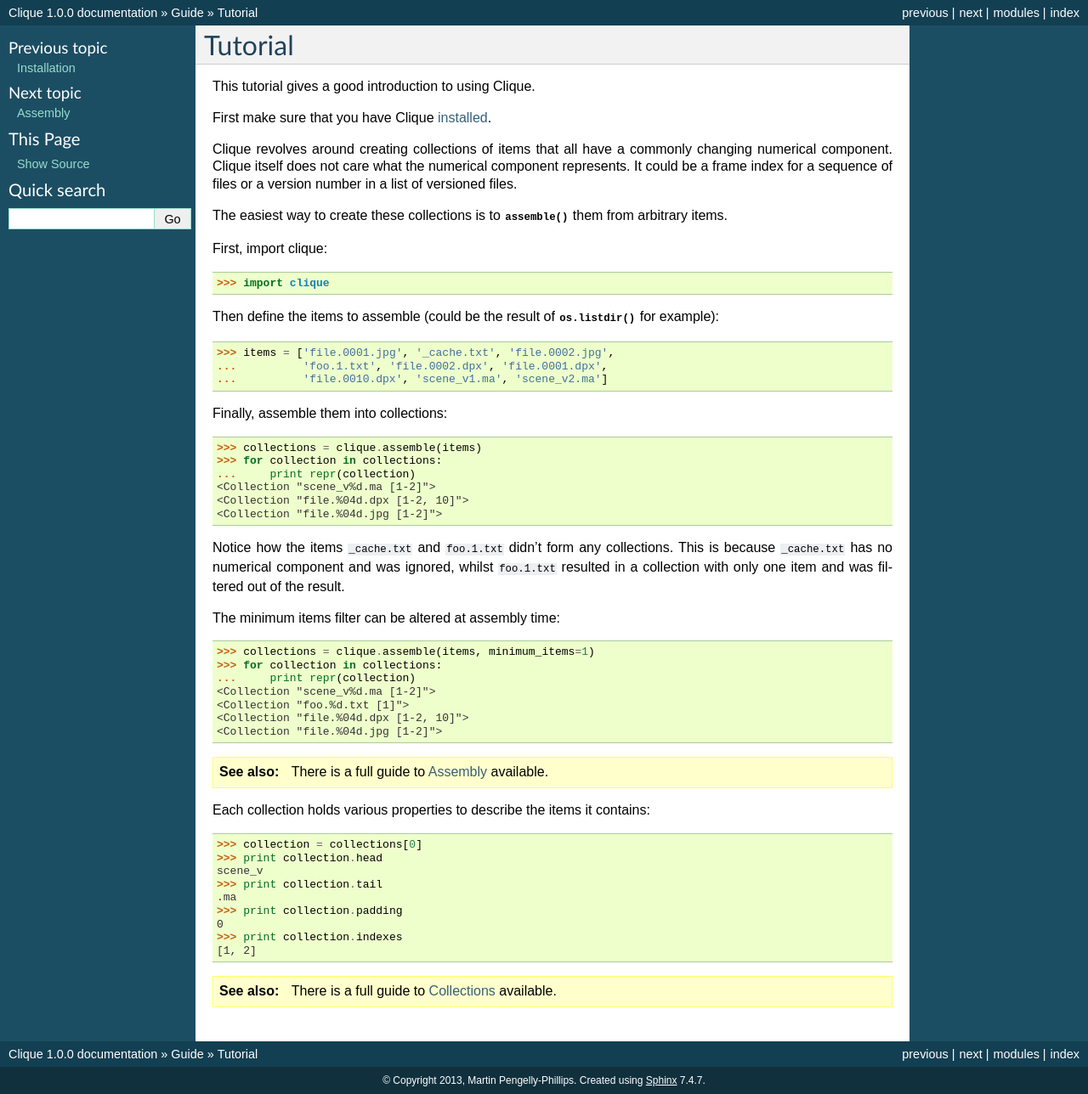
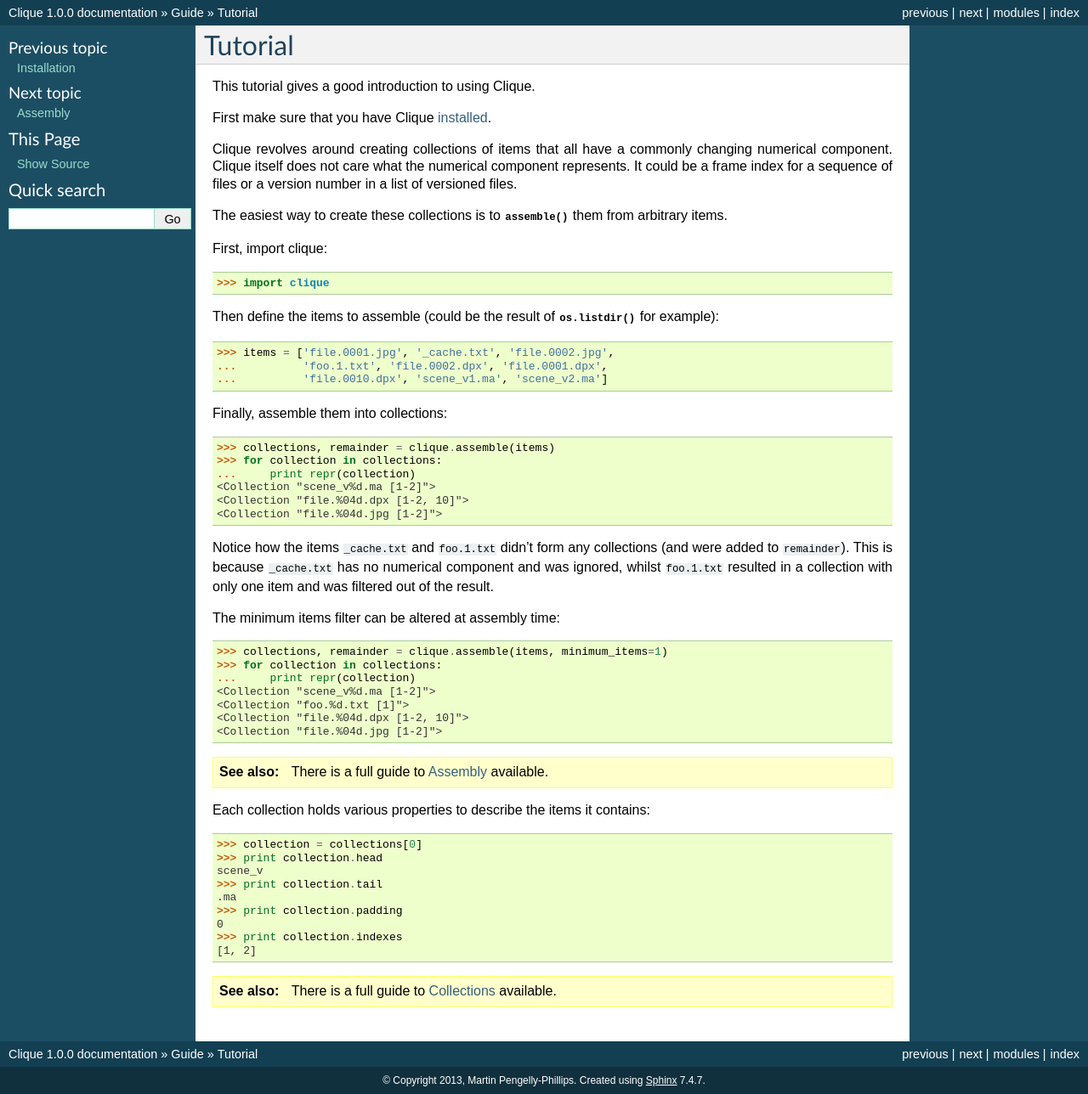
Before and after one commit to 4degrees/clique, a Sphinx documentation site: the page built from doc/guide/tutorial.rst, in a window 1280 px wide. Shown: the whole page at 85% size. Built offline with Sphinx 7.4.7, drawn with Linux system fonts in a browser that asks for light colours.

Commit message:
[#4] Update documentation to reflect altered clique.assembly return value.

```diff
--- a/doc/guide/tutorial.rst
+++ b/doc/guide/tutorial.rst
@@ -34,7 +34,7 @@ for example)::
 
 Finally, assemble them into collections::
 
-    >>> collections = clique.assemble(items)
+    >>> collections, remainder = clique.assemble(items)
     >>> for collection in collections:
     ...     print repr(collection)
     <Collection "scene_v%d.ma [1-2]">
@@ -42,13 +42,13 @@ Finally, assemble them into collections::
     <Collection "file.%04d.jpg [1-2]">
 
 Notice how the items ``_cache.txt`` and ``foo.1.txt`` didn't form any
-collections. This is because ``_cache.txt`` has no numerical component and
-was ignored, whilst ``foo.1.txt`` resulted in a collection with only one
-item and was filtered out of the result.
+collections (and were added to ``remainder``). This is because ``_cache.txt``
+has no numerical component and was ignored, whilst ``foo.1.txt`` resulted in a
+collection with only one item and was filtered out of the result.
 
 The minimum items filter can be altered at assembly time::
 
-    >>> collections = clique.assemble(items, minimum_items=1)
+    >>> collections, remainder = clique.assemble(items, minimum_items=1)
     >>> for collection in collections:
     ...     print repr(collection)
     <Collection "scene_v%d.ma [1-2]">
```
Also changed, not shown: doc/guide/assembly.rst (+11 -6 lines).
